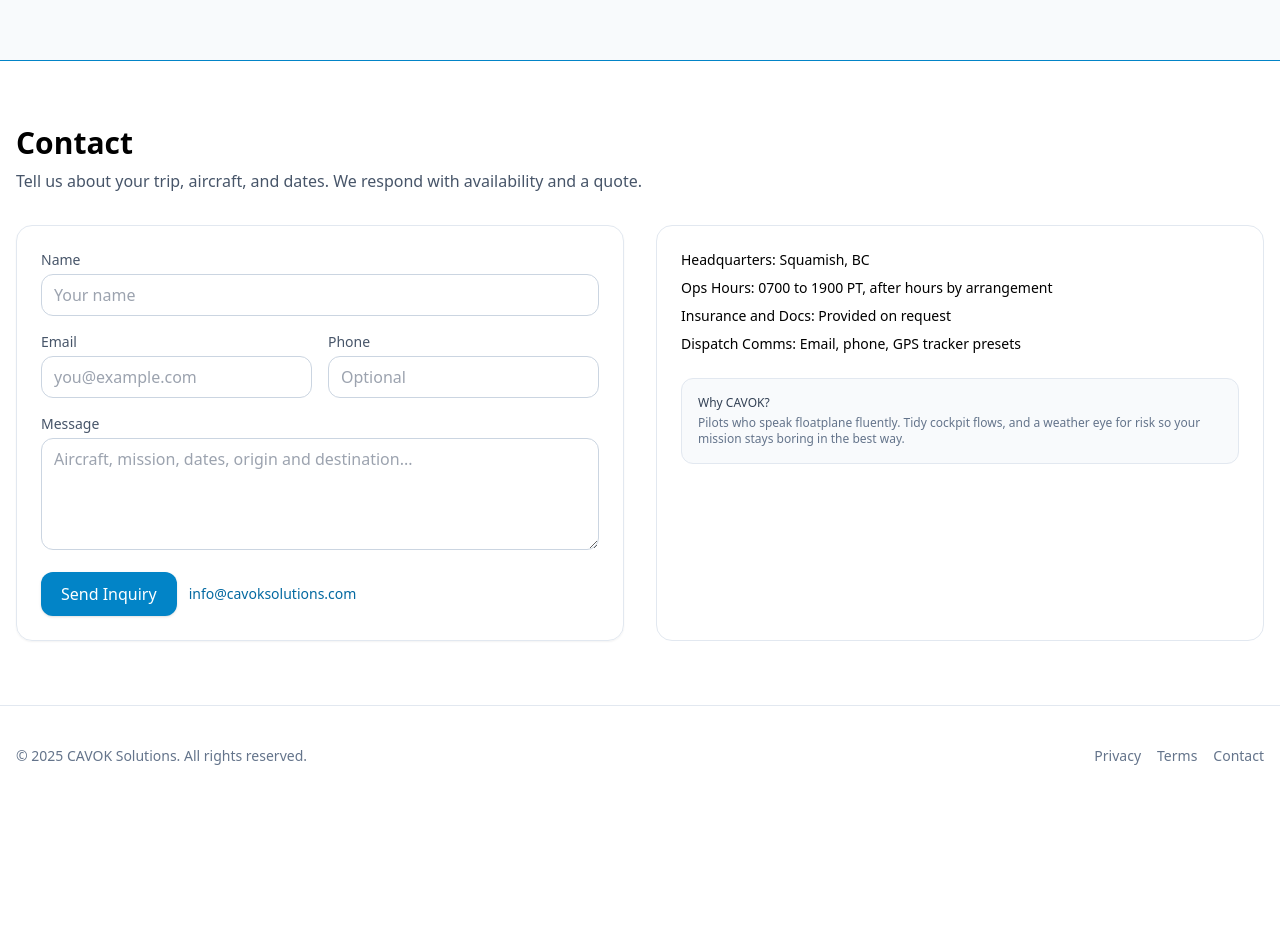
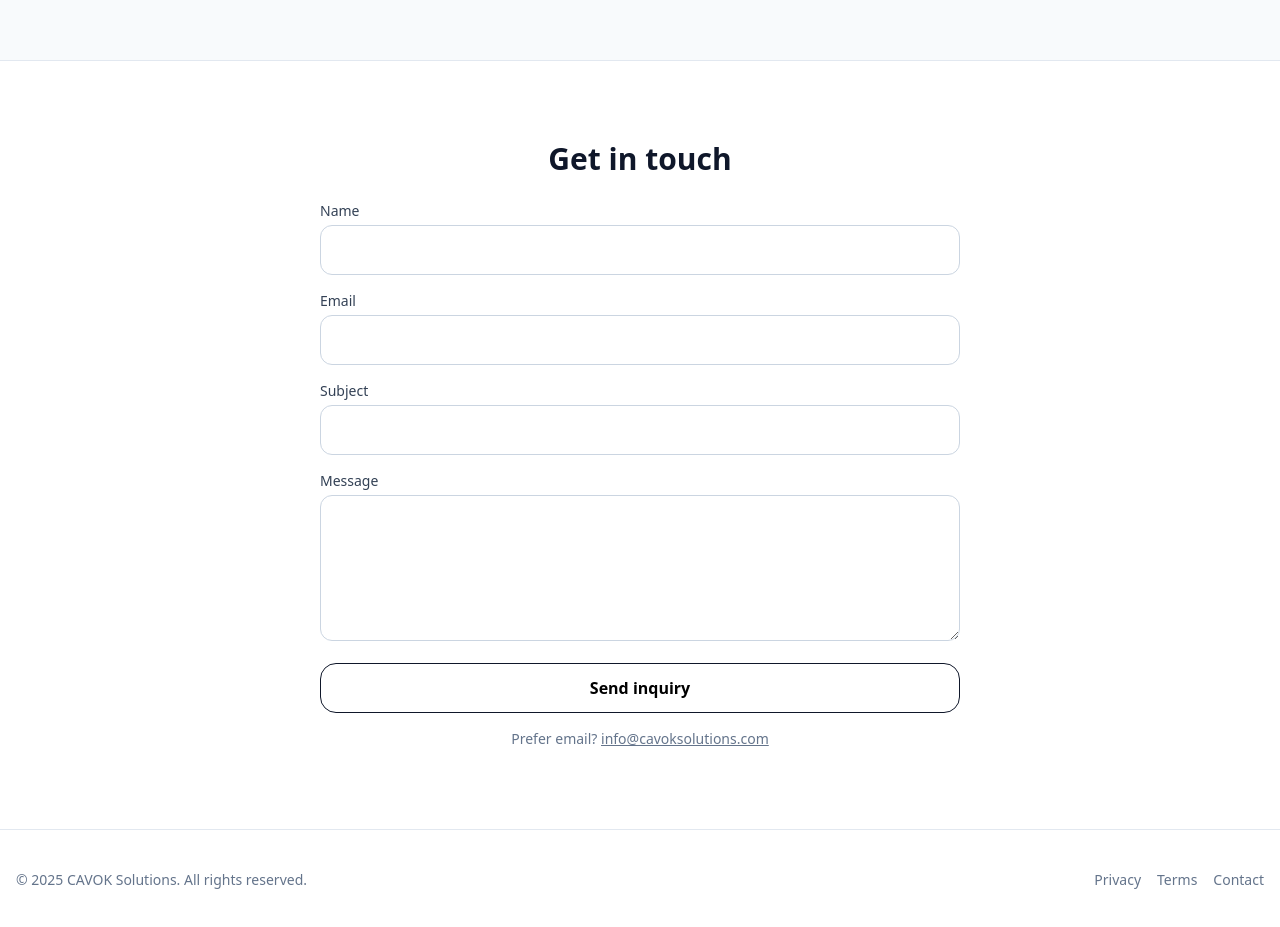
Before and after one commit to solutionscavok-debug/cavok-website, a plain HTML site: page index.html in a window 1280 px wide. Shown: the part 3440-4367 px from the top of the page. Before the commit the page ends 4246 px from the top, so only its background shows below. Drawn offline with nearby package versions, Linux system fonts and the light colour scheme.

Commit message:
Add site files in repo root (index.html, thank-you.html, netlify.toml, images/)

```diff
--- a/index.html
+++ b/index.html
@@ -424,51 +424,53 @@
   </div>
 </section>
 
-    <!-- Contact -->
-    <section id="contact" class="bg-white border-t border-sky-600">
-      <div class="container px-4 py-16">
-        <h2 class="text-3xl font-bold scroll-mt-24">Contact</h2>
-        <p class="mt-2 text-slate-600">Tell us about your trip, aircraft, and dates. We respond with availability and a quote.</p>
-        <div class="mt-8 grid md:grid-cols-2 gap-8">
-          <form class="rounded-2xl border border-slate-200 p-6 shadow-sm space-y-4">
-            <div>
-              <label class="block text-sm text-slate-600">Name</label>
-              <input class="mt-1 w-full rounded-xl border border-slate-300 px-3 py-2" placeholder="Your name"/>
-            </div>
-            <div class="grid grid-cols-1 md:grid-cols-2 gap-4">
-              <div>
-                <label class="block text-sm text-slate-600">Email</label>
-                <input type="email" class="mt-1 w-full rounded-xl border border-slate-300 px-3 py-2" placeholder="you@example.com"/>
-              </div>
-              <div>
-                <label class="block text-sm text-slate-600">Phone</label>
-                <input class="mt-1 w-full rounded-xl border border-slate-300 px-3 py-2" placeholder="Optional"/>
-              </div>
-            </div>
-            <div>
-              <label class="block text-sm text-slate-600">Message</label>
-              <textarea class="mt-1 w-full rounded-xl border border-slate-300 px-3 py-2 h-28" placeholder="Aircraft, mission, dates, origin and destination..."></textarea>
-            </div>
-            <div class="flex items-center gap-3">
-              <a href="mailto:ops@cavoksolutions.com?subject=CAVOK%20Solutions%20Inquiry" class="rounded-xl bg-sky-600 px-5 py-2.5 text-white shadow">Send Inquiry</a>
-              <a href="mailto:ops@cavoksolutions.com" class="text-sm text-sky-700">info@cavoksolutions.com</a>
-            </div>
-          </form>
-          <div class="rounded-2xl border border-slate-200 p-6">
-            <div class="space-y-2 text-sm">
-              <p><span class="font-medium">Headquarters:</span> Squamish, BC</p>
-              <p><span class="font-medium">Ops Hours:</span> 0700 to 1900 PT, after hours by arrangement</p>
-              <p><span class="font-medium">Insurance and Docs:</span> Provided on request</p>
-              <p><span class="font-medium">Dispatch Comms:</span> Email, phone, GPS tracker presets</p>
-            </div>
-            <div class="mt-6 rounded-xl border border-slate-200 p-4 text-xs text-slate-500 bg-slate-50">
-              <p class="font-medium text-slate-700">Why CAVOK?</p>
-              <p class="mt-1">Pilots who speak floatplane fluently. Tidy cockpit flows, and a weather eye for risk so your mission stays boring in the best way.</p>
-            </div>
-          </div>
-        </div>
-      </div>
-    </section>
+<!-- Contact -->
+<section id="contact" class="py-16 bg-white border-t border-slate-200">
+  <div class="container mx-auto px-4 max-w-2xl">
+    <h2 class="text-2xl md:text-3xl font-bold text-slate-900 mb-6 text-center">
+      Get in touch
+    </h2>
+
+    <!-- Netlify Forms -->
+    <form name="contact" method="POST" data-netlify="true" netlify-honeypot="bot-field" action="/thank-you.html" class="grid gap-4">
+      <!-- Required hidden input -->
+      <input type="hidden" name="form-name" value="contact" />
+      <!-- Honeypot -->
+      <p class="hidden">
+        <label>Don’t fill this out if you’re human: <input name="bot-field" /></label>
+      </p>
+
+      <label class="block">
+        <span class="block text-sm font-medium text-slate-700">Name</span>
+        <input name="name" required class="mt-1 w-full rounded-xl border border-slate-300 p-3" />
+      </label>
+
+      <label class="block">
+        <span class="block text-sm font-medium text-slate-700">Email</span>
+        <input type="email" name="email" required class="mt-1 w-full rounded-xl border border-slate-300 p-3" />
+      </label>
+
+      <label class="block">
+        <span class="block text-sm font-medium text-slate-700">Subject</span>
+        <input name="subject" class="mt-1 w-full rounded-xl border border-slate-300 p-3" />
+      </label>
+
+      <label class="block">
+        <span class="block text-sm font-medium text-slate-700">Message</span>
+        <textarea name="message" rows="5" required class="mt-1 w-full rounded-xl border border-slate-300 p-3"></textarea>
+      </label>
+
+      <button type="submit" class="rounded-2xl px-5 py-3 font-semibold border border-slate-900 hover:bg-slate-900 hover:text-white">
+        Send inquiry
+      </button>
+
+      <!-- Optional: plain mailto fallback link -->
+      <p class="text-center text-sm text-slate-500">
+        Prefer email? <a href="mailto:info@cavoksolutions.com" class="underline">info@cavoksolutions.com</a>
+      </p>
+    </form>
+  </div>
+</section>
 
     <!-- Footer -->
     <footer class="border-t border-slate-200 bg-white">
```
Also changed, not shown: thank-you.html (added, +16 -0 lines), 3 other files.
